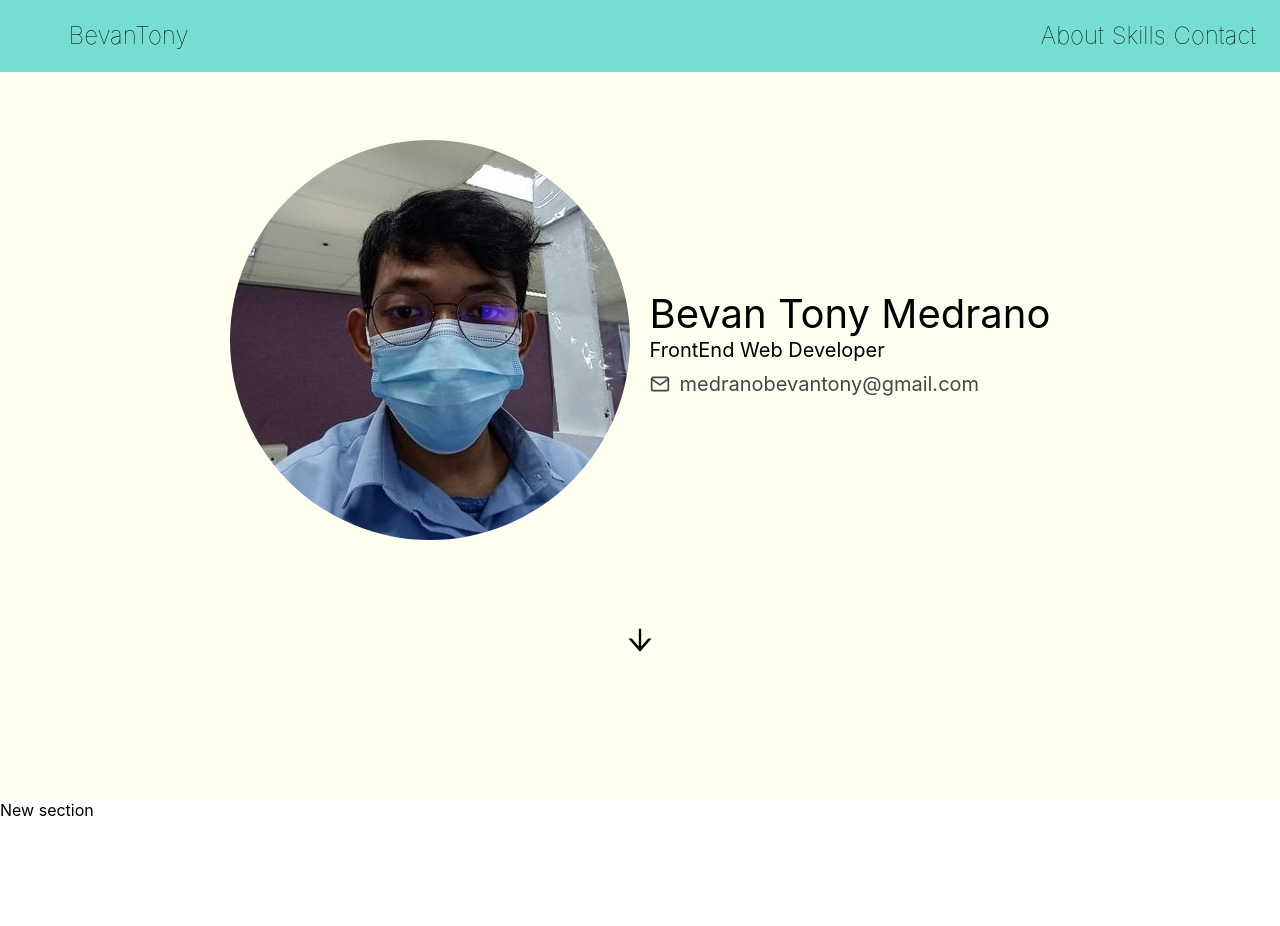
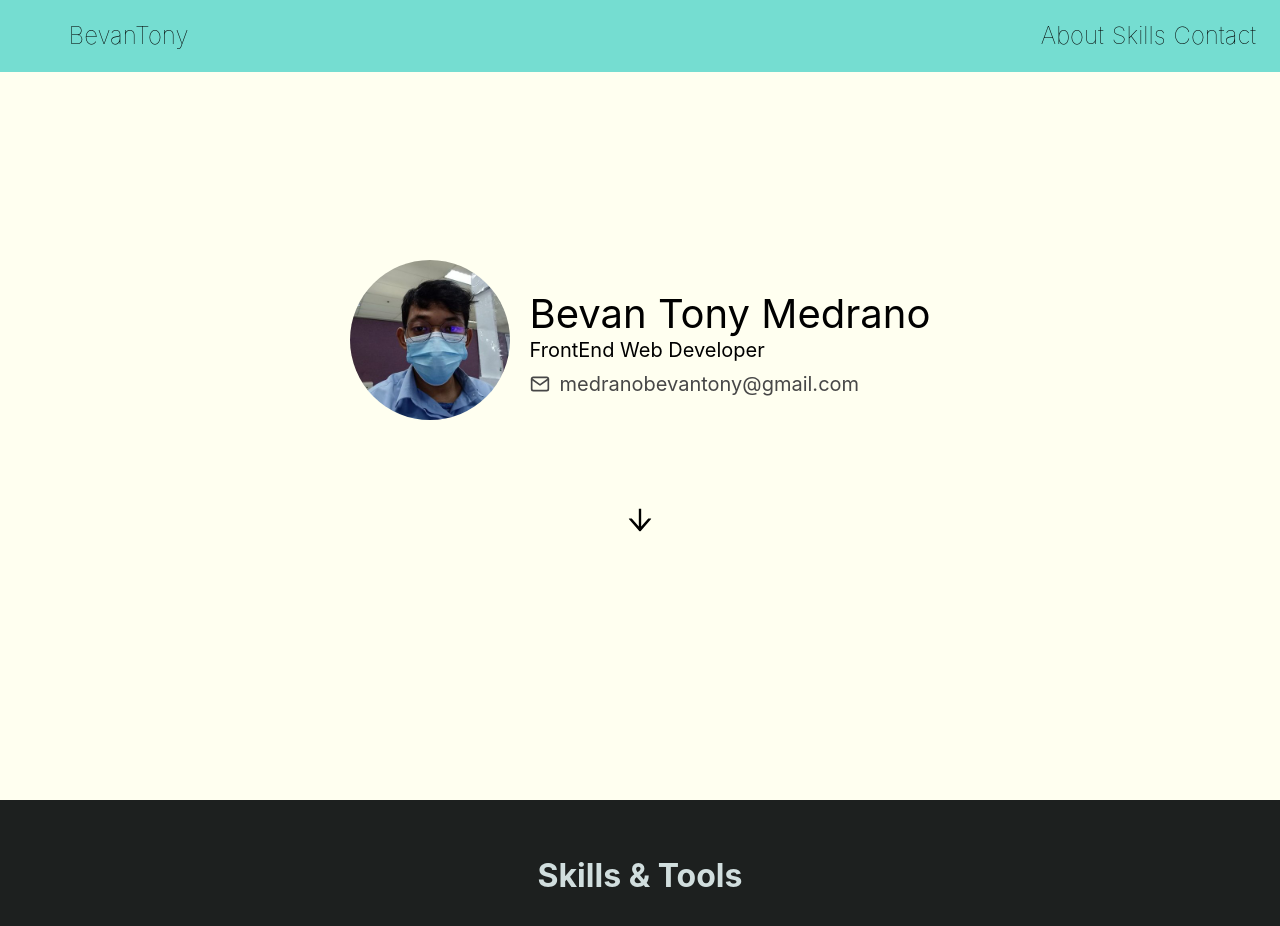
Before and after one commit to BevanTony/portfolio-nextjs, a Next.js app: page / in a window 1280 px wide. Shown: the top 926 px of the page. Built offline with nearby package versions, Linux system fonts and the light colour scheme.

Commit message:
initial skill data and skill section

```diff
--- a/src/components/Bio/Bio.js
+++ b/src/components/Bio/Bio.js
@@ -8,7 +8,7 @@ const Bio = ({headshot, name, role, email}) => {
         <div className={styles.bio}>
 
             <div className={styles.bioImageComponent}>
-                <Image src={headshot} alt={`headshot of ${name}`} width={400} height={400} />
+                <img src={headshot} alt={`headshot of ${name}`}/>
             </div>
 
                 <div className={styles.metaComponent}>
--- a/src/components/Skills/Skills.js
+++ b/src/components/Skills/Skills.js
@@ -3,7 +3,9 @@ import styles from './Skills.module.scss'
 const Skills = () => {
     return(
         <div className={styles.mainContainer} id='skill-section'>
-            New section
+            <div className={styles.title}>
+                <h1>Skills & Tools</h1>
+            </div>
         </div>
     )
     }
--- a/src/components/Skills/Skills.module.scss
+++ b/src/components/Skills/Skills.module.scss
@@ -1,3 +1,11 @@
 .mainContainer{
     height: 100vh;
+    background-color: #1D201F;
+    color: #D1DEDE;
+    justify-content: center;
+    text-align: center;
+    padding-top: 3.5em;
+    h1{
+        margin-top: 0
+    }
 }
```
Also changed, not shown: src/components/Skills/Skillset.js (added, +29 -0 lines).
